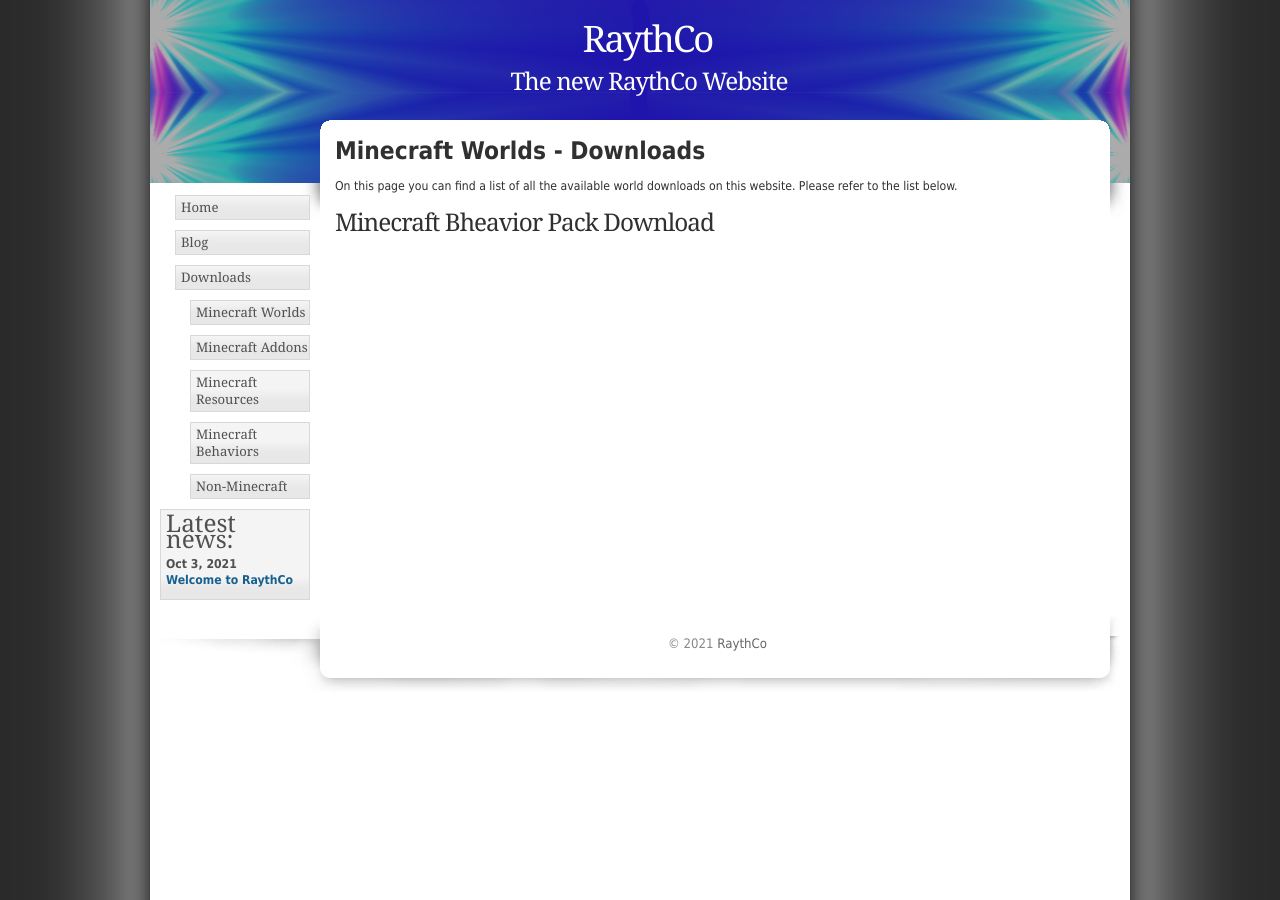
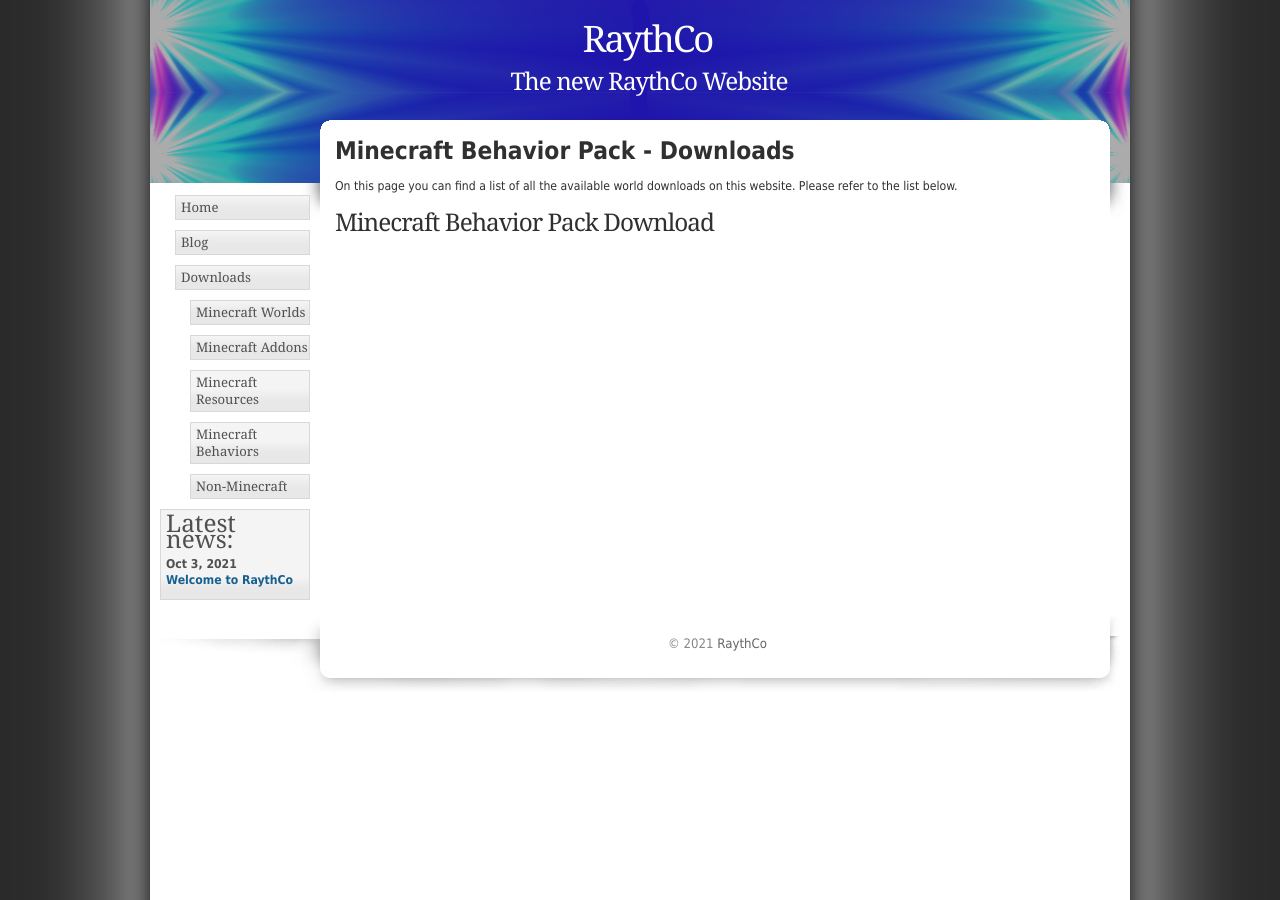
Before and after one commit to RaythCo-Creations/raythco-creations.github.io, a Jekyll site: the page built from download-pages/mcbehavior.md, in a window 1280 px wide. Built offline with Jekyll 4.4.1, drawn with Linux system fonts in a browser that asks for light colours.

Commit message:
Formatting

```diff
--- a/download-pages/mcbehavior.md
+++ b/download-pages/mcbehavior.md
@@ -1,12 +1,12 @@
 ---
-title: "Minecraft Worlds - Downloads"
+title: "Minecraft Behavior Pack - Downloads"
 layout: downloads
 permalink: /downloads/mcbehavior
 ---
 
 On this page you can find a list of all the available world downloads on this website. Please refer to the list below.
 
-## Minecraft Bheavior Pack Download
+## Minecraft Behavior Pack Download
 
 {% for item in site.data.downloads.mcbehavior %}
 
```
Also changed, not shown: download-pages/other.md (+1 -1 lines).
